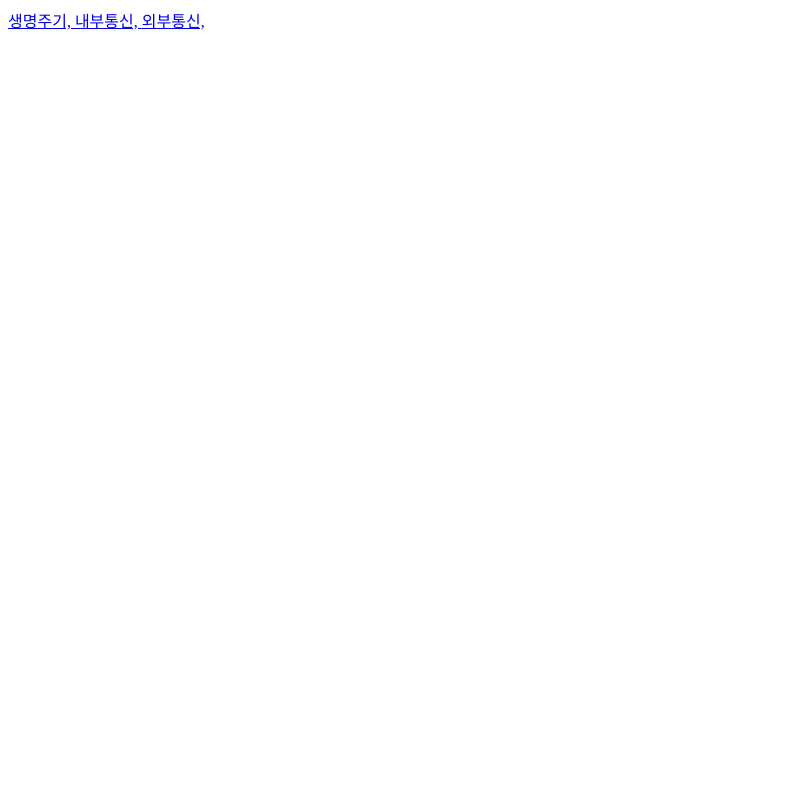
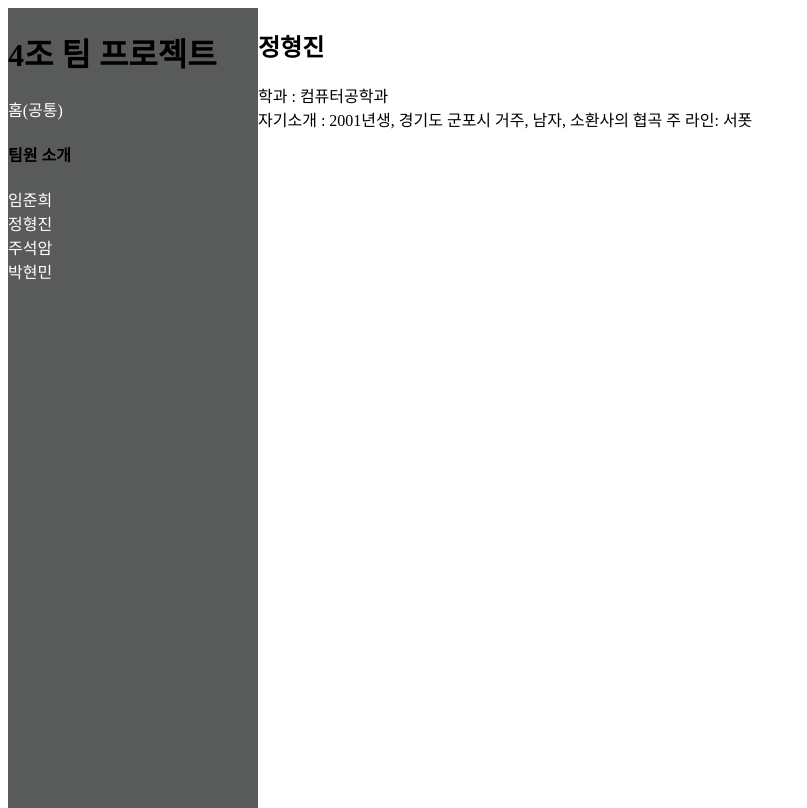
Before and after one commit to Hyeongjin3581/KDT2026_react, a React (Vite) app: page /jin in a window 1280 px wide. Before the commit this address had no page. Shown: the whole page, without its empty margins (0-807 px from the left). Built offline with nearby package versions, Linux system fonts and the light colour scheme.

Commit message:
09/17/2h

```diff
--- a/package.json
+++ b/package.json
@@ -10,6 +10,7 @@
     "preview": "vite preview"
   },
   "dependencies": {
+    "axios": "^1.20.0",
     "react": "^19.2.8",
     "react-dom": "^19.2.8",
     "react-router-dom": "^7.18.4"
--- a/src/example/day05/Lifecycle.jsx
+++ b/src/example/day05/Lifecycle.jsx
@@ -4,7 +4,7 @@ function MoveBox(props){
     const [position , setPosition] = useState(props.initPosition);
     const [leftCount , setLeftCount] = useState(1);
     const boxStyle = {
-        backgroundColor : 'red' , position : 'relative' , testAlign : 'center' ,
+        backgroundColor : 'red' , position : 'relative' , textAlign : 'center' ,
         width : '100px' , height : '100px' , margin : '10px' , lineHeight : '100px',
         left : `${position}px`
     }
@@ -12,13 +12,15 @@ function MoveBox(props){
         setPosition( ()=> position-20);
         setLeftCount( ()=> leftCount +1);
     }
-    const moveRight = () => {setPosition (() => position + 20);}
+    const moveRight = () => {
+        setPosition (() => position + 20);
+    }
     useEffect( ()=> {
         console.log('useEffect 실행 --> 마운트')
         return ()=> {
             console.log('useEffect 실행 --> 언마운트')
         }
-    });
+    }, [leftCount]); // 의존성 배열에 State 변수 할당
     console.log('return 실행 --> 렌더링')
     return(<>
         <div style ={boxStyle}>{leftCount}</div>
--- a/src/example/practice3/App.jsx
+++ b/src/example/practice3/App.jsx
@@ -1,20 +1,23 @@
 import { Route, Routes } from "react-router-dom";
+import TopNavi from "../practice3/TopNavi";
+import LimJunHee from "./LimJunHee";
+import Home from "./Home";
 import Jin from "./Jin";
-import LimJunHee from "./LimJunHee";
 import Seokam from "./Seokam";
-import TopNavi from "./TopNavi";
+import Hyunmin from "./Hyunmin";
 
-export default function App(){
-    return (<div className="projectLayout">
-    <TopNavi />
-    <main className="projectContent">
-    <Routes>
-            <Route path="/" element={ <h2>000 팀 프로젝트 홈</h2> } />
-            <Route path="/LimJunHee" element={ <LimJunHee/> } />
-            <Route path="/Jin" element={ <Jin/> } />
-            <Route path="/Seokam" element={ <Seokam/> } />
-            <Route path="*" element={ <h2>페이지를 찾을 수 없습니다.</h2> } />
-    </Routes>
-    </main>
-    </div>)
+export default function App (){
+
+    return (<>
+    <div className="layout">
+        <TopNavi></TopNavi>
+        <Routes>
+            <Route path="/" element = {<Home/>}></Route>
+            <Route path = "/limjunhee" element = {<LimJunHee />}></Route>
+            <Route path="/jin" element={<Jin/>}></Route>
+            <Route path="/seokam" element={<Seokam/>}></Route>
+            <Route path="/hyunmin" element={<Hyunmin/>}></Route>
+        </Routes>
+    </div>
+    </>)
 }
--- /dev/null
+++ b/src/example/practice3/Home.jsx
@@ -0,0 +1,5 @@
+export default function Home(){
+    return(<>
+        <div> 4조의 Home입니다.</div>
+    </>)
+}
--- /dev/null
+++ b/src/example/practice3/Hyunmin.jsx
@@ -0,0 +1,15 @@
+export default function Hyunmin() {
+    return (<>
+        <div>
+            <h2>박현민</h2>
+            <div>
+                <span>학과: </span>
+                <span>정보통신공학과</span>
+            </div>
+            <div>
+                <span>자기소개: </span>
+                <span>2002년생, 경기도 시흥시 거주, 남자 , 협곡 주 라인 : 정글 </span>
+            </div>
+        </div>
+    </>)
+}
--- a/src/example/practice3/Jin.jsx
+++ b/src/example/practice3/Jin.jsx
@@ -1,11 +1,13 @@
 export default function Jin(){
-    return(<>
-    <h3> 정형진</h3>
+    return (<>
+    <div>
+        <h2> 정형진</h2>
         <div>
             <span>학과 : </span>
             <span> 컴퓨터공학과 </span>
         </div>
-            <span>자기소개 : </span>
-            <span>안녕 날 소개하지 이름 정형진 취미는 타이취 메디테이션 랩해털어둬 너와 날 그리기 위해 증오는 빼는편이야 가사에서 질리는 맛이기에</span>
+        <span>자기소개 : </span>
+        <span>2001년생, 경기도 군포시 거주, 남자, 소환사의 협곡 주 라인: 서폿</span>
+    </div>
     </>)
 }
--- a/src/example/practice3/LimJunHee.jsx
+++ b/src/example/practice3/LimJunHee.jsx
@@ -1,14 +1,14 @@
-export default function LimJunHee(){
+export default function LimJunHee () {
     return(<>
         <div>
             <h2>임준희</h2>
             <div>
                 <span>학과: </span>
-                <span>정보를 입력해 주세요</span>
+                <span>미디어소프트웨어학과</span>
             </div>
             <div>
                 <span>자기소개: </span>
-                <span>자기소개를 입력해 주세요</span>
+                <span>2002년생, 경기도 안양시 거주, 남자, 소환사의 협곡 주 라인: 탑</span>
             </div>
         </div>
     </>)
--- a/src/example/practice3/Seokam.jsx
+++ b/src/example/practice3/Seokam.jsx
@@ -1,14 +1,14 @@
 export default function Seokam(){
     return(<>
         <div>
-            <h2>석암</h2>
+            <h2>주석암</h2>
             <div>
                 <span>학과: </span>
-                <span>정보를 입력해 주세요</span>
+                <span>컴퓨터공학과</span>
             </div>
             <div>
                 <span>자기소개: </span>
-                <span>자기소개를 입력해 주세요</span>
+                <span>2002년생, 경기도 안양시 거주, 남자, 소환사의 협곡 주 라인: 바텀</span>
             </div>
         </div>
     </>)
--- a/src/example/practice3/TopNavi.jsx
+++ b/src/example/practice3/TopNavi.jsx
@@ -1,20 +1,18 @@
-import { NavLink } from "react-router-dom";
+import { Link, NavLink } from "react-router-dom"
 import "./index.css";
 
-export default function TopNavi(){
-    return(
-        <aside className="topNavi" aria-label="팀 프로젝트 메뉴">
-            <h1 className="projectTitle">000 팀 프로젝트</h1>
-            <nav className="projectMenu">
-                <NavLink to="/" end>홈</NavLink>
-                <NavLink to="/LimJunHee">LimJunHee</NavLink>
-                <NavLink to="/Jin">Jin</NavLink>
-                <NavLink to="/Seokam">Seokam</NavLink>
-            </nav>
-        </aside>
-    );
+export default function TopNavi() {
+    return (<>
+        <div>
+            <div className="topNavi">
+                <h1> 4조 팀 프로젝트 </h1>
+                <Link to="/"> 홈(공통) </Link>
+                <h4> 팀원 소개 </h4>
+                <Link to="/limjunhee"> 임준희 </Link>
+                <NavLink to="/jin"> 정형진 </NavLink>
+                <NavLink to="/seokam"> 주석암 </NavLink>
+                <NavLink to="/hyunmin"> 박현민 </NavLink>
+            </div>
+        </div>
+    </>)
 }
-
-// <a href="이동할경로"> 텍스트 </a>                        : 페이지 로드(새로고침) 있다.
-// <NavLink to = "이동할경로"> 텍스트 </NavLink>    : 페이지 로드(새로고침) 없다.
-// <Link to = "이동할경로"> 텍스트 </Link>                  : 페이지 로드(새로고침) 없다. active클래스가없다.
--- a/src/example/practice3/index.css
+++ b/src/example/practice3/index.css
@@ -1,79 +1,23 @@
-.topNavi{
-    width: 240px;
+.layout {
+    display: flex;
+    height: 100px;
+}
+
+.topNavi {
+    width: 250px;
     min-height: 100vh;
-    padding: 32px 20px;
-    box-sizing: border-box;
-    flex-shrink: 0;
-    background-color: #dce5f2;
+    background-color: rgb(89, 90, 90);
     display: flex;
     flex-direction: column;
     justify-content: flex-start;
 }
 
-.projectTitle {
-    margin: 0 0 32px;
-    color: #20324d;
-    font-size: 22px;
-    line-height: 1.3;
+.topNavi a {
+    text-decoration: none;
+    color: white;
 }
 
-.projectMenu {
-    display: flex;
-    flex-direction: column;
-    gap: 8px;
+.content {
+    flex: 1;
+    padding: 30px;
 }
-
-.projectMenu a {
-    padding: 12px 14px;
-    border-radius: 8px;
-    color: #40536f;
-    font-size: 16px;
-    text-decoration: none;
-    transition: background-color 160ms ease, color 160ms ease;
-}
-
-.projectMenu a:hover,
-.projectMenu a.active {
-    background-color: #b9cbe2;
-    color: #172945;
-}
-
-.projectLayout {
-    display: flex;
-    min-height: 100vh;
-}
-
-.projectContent {
-    flex: 1;
-    min-width: 0;
-    padding: 40px;
-}
-
-@media (max-width: 640px) {
-    .projectLayout {
-        display: block;
-    }
-
-    .topNavi {
-        width: 100%;
-        min-height: auto;
-        padding: 20px;
-    }
-
-    .projectTitle {
-        margin-bottom: 16px;
-    }
-
-    .projectMenu {
-        flex-direction: row;
-        flex-wrap: wrap;
-    }
-
-    .projectMenu a {
-        padding: 9px 12px;
-    }
-
-    .projectContent {
-        padding: 24px 20px;
-    }
-}
--- a/src/main.jsx
+++ b/src/main.jsx
@@ -66,13 +66,13 @@ const create = createRoot( root );
 // --------------------- day 05 --------------------------------
 // 최초 렌더링되는 컴포넌트 앞뒤로 라우터컴포넌트 감싼다.
 
-import App from "./example/day05/App";
-import { BrowserRouter } from "react-router-dom";
-create.render(
-    <BrowserRouter>
-      <App />
-    </BrowserRouter>
-    )
+// import App from "./example/day05/App";
+// import { BrowserRouter } from "react-router-dom";
+// create.render(
+//     <BrowserRouter>
+//       <App />
+//     </BrowserRouter>
+//     )
 
 // ---------------------- practice -----------------------------
 // import Practice1 from "./example/Practice1/practice1";
@@ -81,10 +81,10 @@ create.render(
 // import Practice2 from "./example/Practice2/practice2";
 // create.render(<Practice2></Practice2>)
 
-// import App from "./example/practice3/App";
-// import { BrowserRouter } from "react-router-dom";
-// create.render(
-//     <BrowserRouter>
-//       <App />
-//     </BrowserRouter>
-//     )
+import App from "./example/practice3/App";
+import { BrowserRouter } from "react-router-dom";
+create.render(
+    <BrowserRouter>
+      <App />
+    </BrowserRouter>
+    )
```
Also changed, not shown: 1 other file (tests, documents, lock files or other folders).
